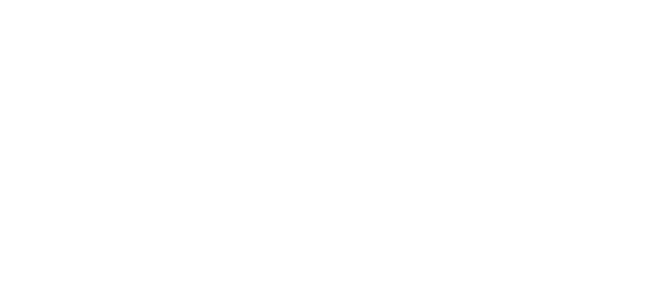
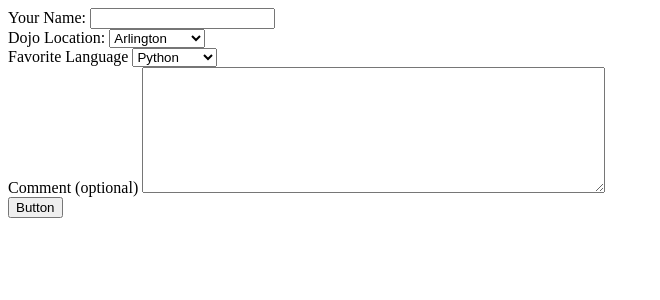
Before and after one commit to JennyWauer/dojo_survey, a Django app: page /dojo_app/ in a window 1280 px wide. Before the commit the part shown is empty. Shown: the top 300 px of the page, without its empty margins (0-660 px from the left). Run offline with Django 3.2, Linux system fonts and the light colour scheme.

Commit message:
add html form

```diff
--- a/dojo_app/templates/index.html
+++ b/dojo_app/templates/index.html
@@ -7,5 +7,32 @@
 </head>
 <body>
 
+    <form>
+        <label for="name">Your Name:</label>
+        <input type="text" id="name" name="name">
+        <br>
+        <label for="location">Dojo Location:</label>
+        <select id="location" name="location">
+            <option value="arlington">Arlington</option>
+            <option value="boise">Boise</option>
+            <option value="los angeles">Los Angeles</option>
+            <option value="dallas">Dallas</option>
+            <option value="tulsa">Tulsa</option>
+        </select>
+        <br>
+        <label for="fav">Favorite Language</label>
+        <select id="fav" name="fav">
+            <option value="python">Python</option>
+            <option value="Java">Java</option>
+            <option value="c++">C++</option>
+            <option value="js">JavaScript</option>
+        </select>
+        <br>
+        <label for="comment">Comment (optional)</label>
+        <textarea id="comment" name="comment" rows="8" cols="55"></textarea>
+        <br>
+        <input type="submit" value="Button">
+    </form>
+
 </body>
 </html>
```
